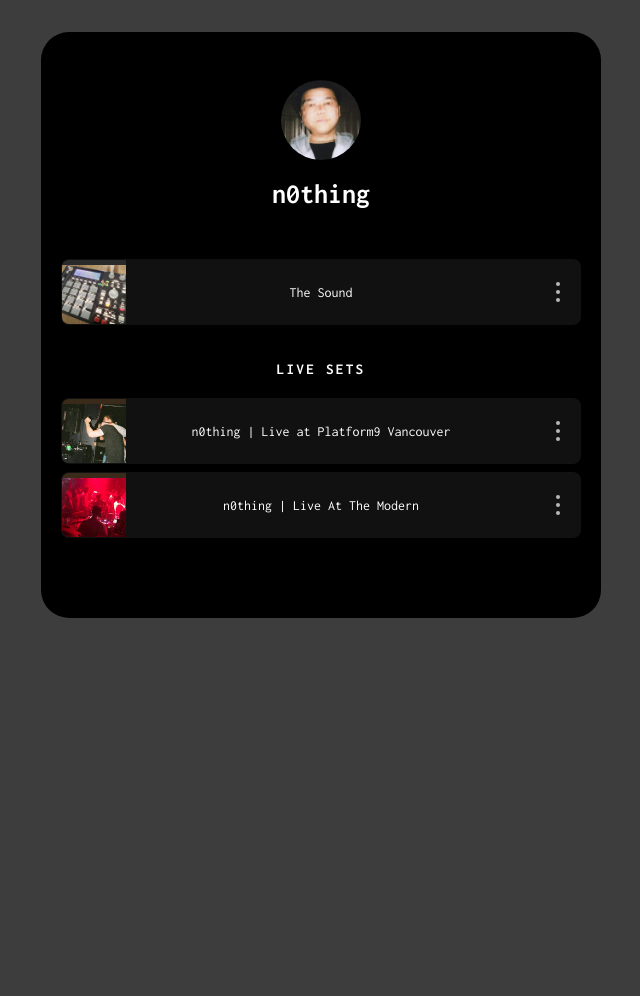
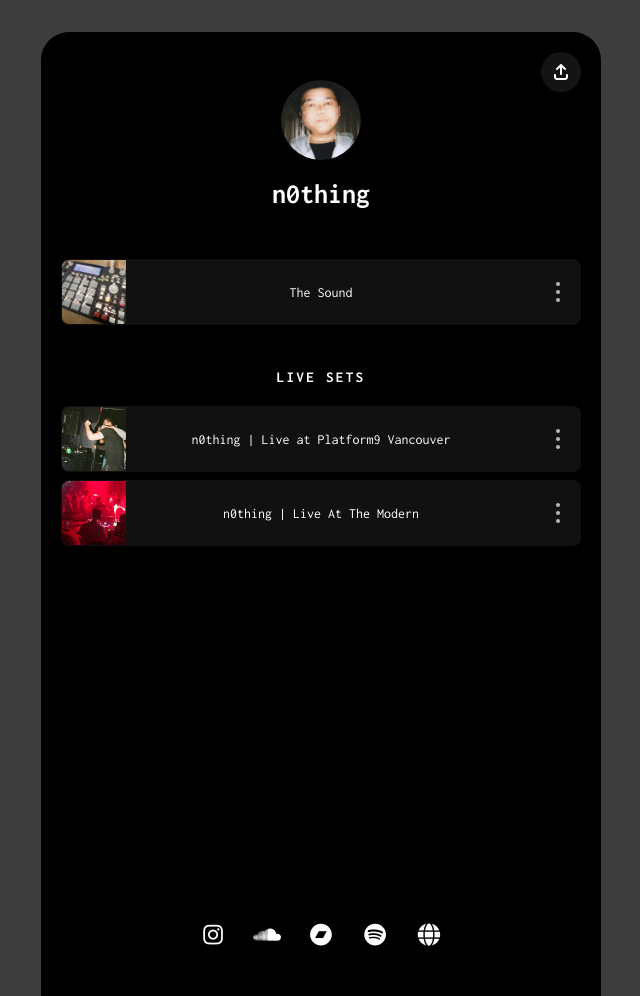
Before and after one commit to briannguy3n/nothingcouldnever2, a Jekyll site: the page built from pages/links.md, in a window 1280 px wide. Shown: the whole page, without its empty margins (319-959 px from the left). Built offline with Jekyll 4.4.1, drawn with Linux system fonts in a browser that asks for light colours; before the commit the page ends 964 px from its top, so only the background shows below that.

Commit message:
Add Social Icons Row To LinkTree (#20)
* Add social icons row to linktree

Add a social links nav to the linktree layout with Instagram, Bandcamp, Spotify, and a local "personal" page (Font Awesome icons, aria-labels, target=_blank and rel attributes). Add SCSS for .linktree-socials and .linktree-social to handle layout, spacing, sizing, color, and hover/focus transform/opacity. The nav is placed above the existing share section to surface social links at the bottom of the linktree.

* Add page-level share trigger and styles

Add a top-right page-level share button to the linktree layout with data attributes (data-share-trigger, data-url, data-title, data-image) and ARIA label for accessibility; also add data-share-trigger to per-card share buttons. Include SCSS to position and style the new page share button (absolute, rounded icon, hover/focus states) and make the wrapper position:relative. Update JS selector to initialize all share triggers by querying [data-share-trigger] instead of a specific class, unifying share behaviour across page and card buttons.

Add soundcloud link

Make linktree extend to bottom of page

Make social links smaller

Fix image padding

```diff
--- a/_layouts/linktree.html
+++ b/_layouts/linktree.html
@@ -3,6 +3,17 @@
   {% include head.html %}
   <body class="linktree-page">
     <div class="linktree-wrapper">
+      <button
+        type="button"
+        class="linktree-page-share"
+        aria-label="Share this page"
+        data-share-trigger
+        data-url="{{ site.url }}{{ page.url | relative_url }}"
+        data-title="n0thing"
+        data-image="{{ '/assets/img/n0thing-avatar.jpg' | relative_url }}">
+        <i class="fa-solid fa-arrow-up-from-bracket" aria-hidden="true"></i>
+      </button>
+
       <div class="linktree-header">
         <div class="linktree-avatar">
           <img src="{{ '/assets/img/n0thing-avatar.jpg' | relative_url }}" alt="n0thing">
@@ -38,6 +50,24 @@
         {% endfor %}
       </div>
       {% endfor %}
+
+      <nav class="linktree-socials" aria-label="Social links">
+        <a href="https://instagram.com/nothingcouldnever" target="_blank" rel="noopener noreferrer" class="linktree-social" aria-label="Instagram">
+          <i class="fa-brands fa-instagram" aria-hidden="true"></i>
+        </a>
+        <a href="https://soundcloud.com/nothingcouldnever" target="_blank" rel="noopener noreferrer" class="linktree-social" aria-label="SoundCloud">
+          <i class="fa-brands fa-soundcloud" aria-hidden="true"></i>
+        </a>
+        <a href="https://nothingcouldnever.bandcamp.com" target="_blank" rel="noopener noreferrer" class="linktree-social" aria-label="Bandcamp">
+          <i class="fa-brands fa-bandcamp" aria-hidden="true"></i>
+        </a>
+        <a href="https://open.spotify.com/artist/2jOSPjlx9uGVPAdDQ402VY?si=Fm0mCAJsQJ-tzFJpYNOC4g" target="_blank" rel="noopener noreferrer" class="linktree-social" aria-label="Spotify">
+          <i class="fa-brands fa-spotify" aria-hidden="true"></i>
+        </a>
+        <a href="{{ '/personal' | relative_url }}" class="linktree-social" aria-label="Other stuff">
+          <i class="fa-solid fa-globe" aria-hidden="true"></i>
+        </a>
+      </nav>
     </div>
 
     <div class="linktree-share" hidden aria-hidden="true">
--- a/_sass/_linktree.scss
+++ b/_sass/_linktree.scss
@@ -8,7 +8,7 @@
   color: #ffffff;
   min-height: 100vh;
   margin: 0;
-  padding: 32px 16px;
+  padding: 32px 16px 0;
 
   // Override _base.scss global: a { color: $brand-color } where $brand-color = black
   a {
@@ -18,11 +18,41 @@
 }
 
 .linktree-wrapper {
+  position: relative;
   max-width: 520px;
   margin: 0 auto;
   padding: 48px 20px;
   background: #000000;
-  border-radius: 28px;
+  border-radius: 28px 28px 0 0;
+  min-height: calc(100vh - 32px);
+  display: flex;
+  flex-direction: column;
+}
+
+// Top-right page-level share trigger
+.linktree-page-share {
+  position: absolute;
+  top: 20px;
+  right: 20px;
+  width: 40px;
+  height: 40px;
+  display: flex;
+  align-items: center;
+  justify-content: center;
+  background: rgba(255, 255, 255, 0.08);
+  border: 0;
+  border-radius: 50%;
+  color: #ffffff;
+  font-size: 1rem;
+  cursor: pointer;
+  transition: background-color 0.15s ease, transform 0.15s ease;
+
+  &:hover,
+  &:focus-visible {
+    background: rgba(255, 255, 255, 0.14);
+    transform: translateY(-1px);
+    outline: none;
+  }
 }
 
 // Profile header
@@ -107,6 +137,7 @@
     height: 100%;
     object-fit: cover;
     display: block;
+    margin: 0;
   }
 }
 
@@ -172,6 +203,35 @@
 
   &::before { top: -8px; }
   &::after  { top: 8px; }
+}
+
+// Social icon row at the bottom of the linktree
+.linktree-socials {
+  display: flex;
+  justify-content: center;
+  align-items: center;
+  gap: 28px;
+  margin-top: auto;
+  padding-top: 32px;
+  padding-bottom: 0px;
+}
+
+.linktree-social {
+  display: inline-flex;
+  align-items: center;
+  justify-content: center;
+  width: 26px;
+  height: 26px;
+  color: #ffffff;
+  font-size: 1.4rem;
+  transition: transform 0.15s ease, opacity 0.15s ease;
+
+  &:hover,
+  &:focus-visible {
+    transform: translateY(-2px);
+    opacity: 0.85;
+    outline: none;
+  }
 }
 
 // Share modal
@@ -279,6 +339,7 @@
     height: 100%;
     object-fit: cover;
     display: block;
+    margin: 0;
   }
 
   &:empty,
--- a/assets/js/linktree-share.js
+++ b/assets/js/linktree-share.js
@@ -123,7 +123,7 @@
     });
   }
 
-  document.querySelectorAll('.linktree-card-share').forEach((btn) => {
+  document.querySelectorAll('[data-share-trigger]').forEach((btn) => {
     btn.addEventListener('click', (e) => {
       e.preventDefault();
       e.stopPropagation();
```
Also changed, not shown: other parts of _layouts/linktree.html (+1 -0 lines).
